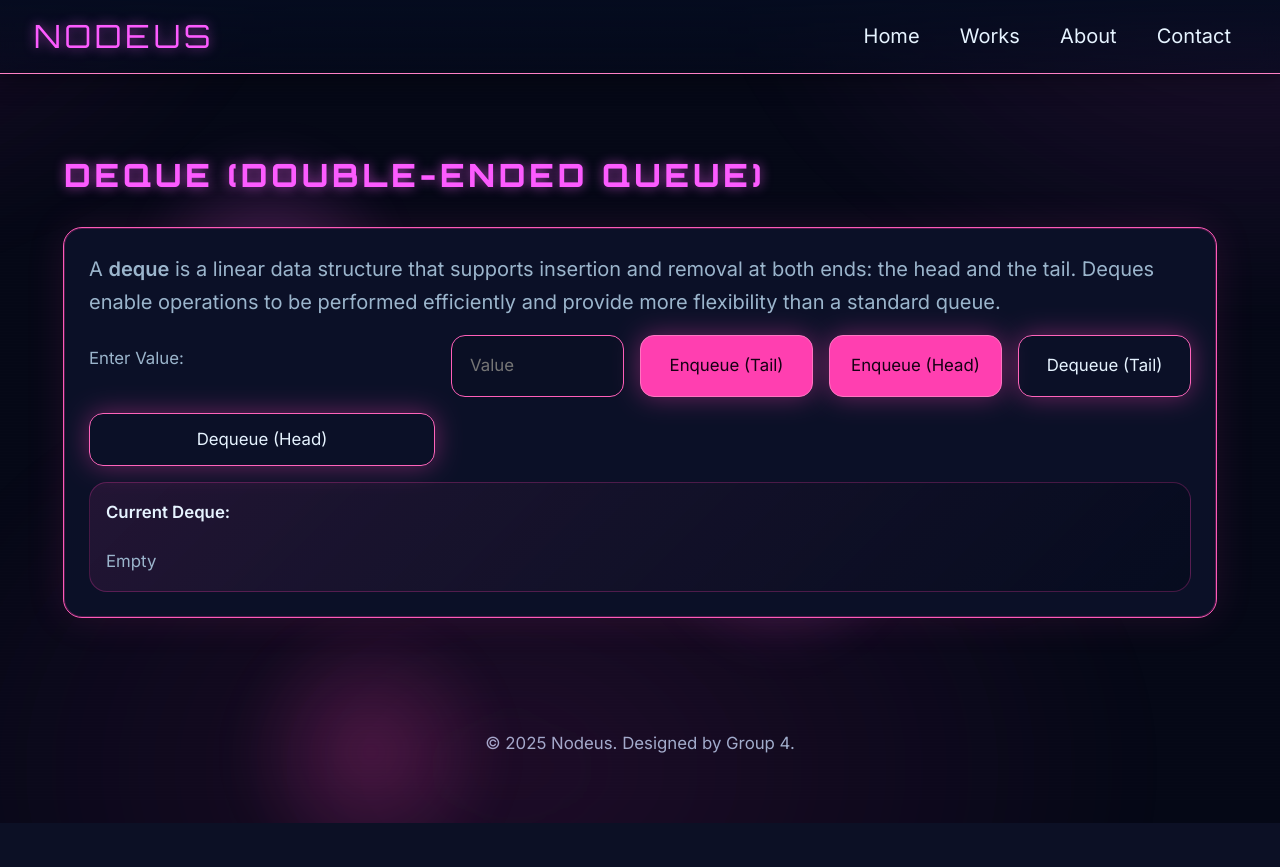
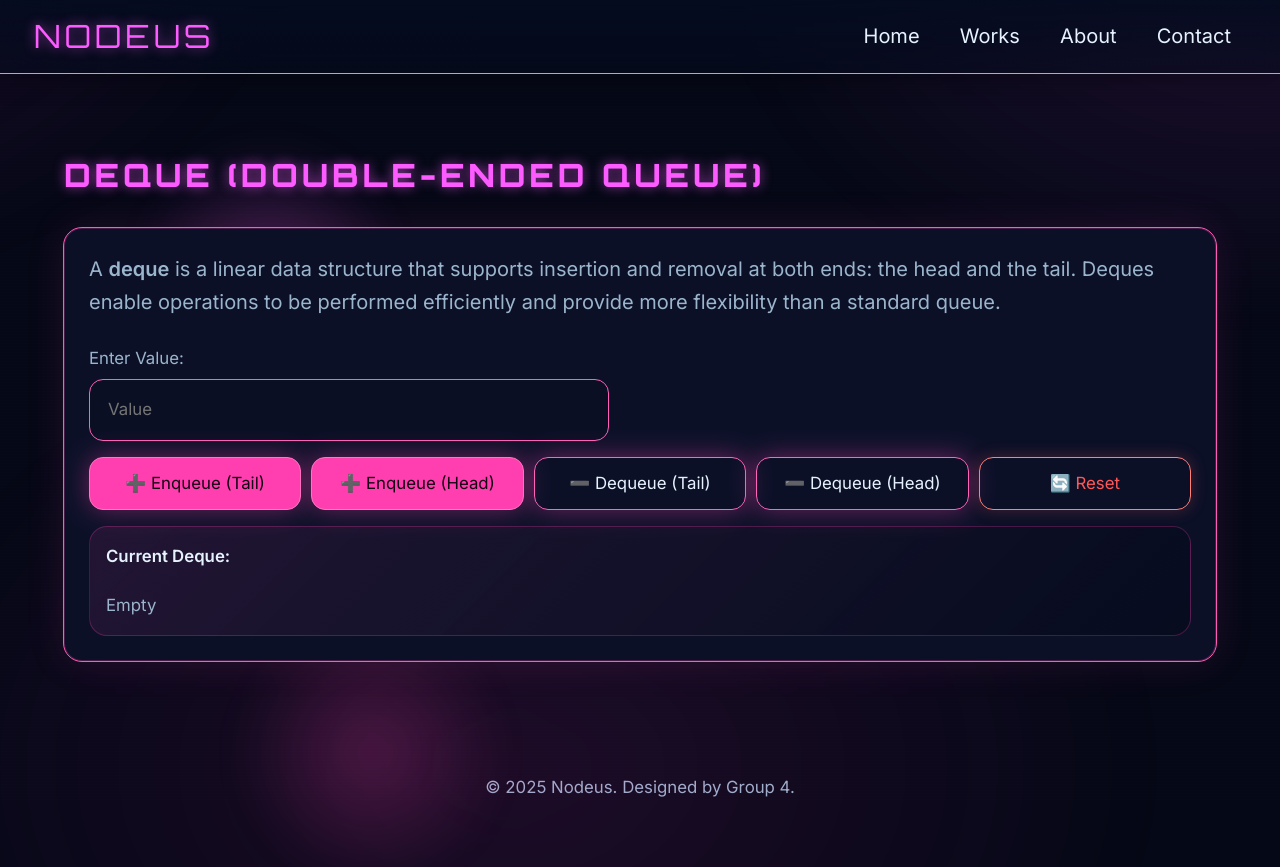
Before and after one commit to ZyS1b/DSA_Group4_LabExercise6, a Flask app: page /works/deque in a window 1280 px wide. Before the commit the page ends 823 px from the top, so only its background shows below. Run offline with Flask 3, Linux system fonts and the light colour scheme.

Commit message:
Added reset button to queue and deque pages

```diff
--- a/app.py
+++ b/app.py
@@ -139,8 +139,10 @@ def works():
 
 @app.route("/works/queue", methods=["GET", "POST"])
 def works_queue():
+    global queue_ds  # needed so we can reset the instance
     message = None
     category = None
+
     if request.method == "POST":
         action = request.form.get("action")
         value = (request.form.get("value") or "").strip()
@@ -153,6 +155,7 @@ def works_queue():
             else:
                 message = "Please enter a value to enqueue."
                 category = "warning"
+
         elif action == "dequeue":
             removed = queue_ds.dequeue()
             if removed is None:
@@ -161,6 +164,11 @@ def works_queue():
             else:
                 message = f"Dequeued: {removed}"
                 category = "success"
+
+        elif action == "reset":
+            queue_ds = Queue()
+            message = "Queue has been reset."
+            category = "success"
 
     items = queue_ds.display()
     return render_template(
@@ -172,22 +180,26 @@ def works_queue():
         category=category
     )
 
+
 @app.route("/works/deque", methods=["GET", "POST"])
 def works_deque():
+    global deque_ds  # needed so we can reset the instance
     message = None
     category = None
+
     if request.method == "POST":
         action = request.form.get("action")
         value = (request.form.get("value") or "").strip()
 
         if action == "enqueue":
             if value:
-                deque_ds.enqueue(value)
+                deque_ds.enqueue(value)  # tail
                 message = f"Enqueued at tail: {value}"
                 category = "success"
             else:
                 message = "Please enter a value."
                 category = "warning"
+
         elif action == "enqueue_head":
             if value:
                 deque_ds.enqueue_head(value)
@@ -196,14 +208,16 @@ def works_deque():
             else:
                 message = "Please enter a value."
                 category = "warning"
+
         elif action == "dequeue":
-            removed = deque_ds.dequeue()
+            removed = deque_ds.dequeue()  # tail
             if removed is None:
                 message = "Deque is empty."
                 category = "danger"
             else:
                 message = f"Dequeued at tail: {removed}"
                 category = "success"
+
         elif action == "dequeue_head":
             removed = deque_ds.dequeue_head()
             if removed is None:
@@ -212,6 +226,11 @@ def works_deque():
             else:
                 message = f"Dequeued at head: {removed}"
                 category = "success"
+
+        elif action == "reset":
+            deque_ds = Deque()
+            message = "Deque has been reset."
+            category = "success"
 
     items = deque_ds.display()
     return render_template(
--- a/static/style.css
+++ b/static/style.css
@@ -1,12 +1,3 @@
-/* ==========
-   Structa — Futuristic Neon Theme (Static Glows, Per-Page Backgrounds)
-   - Static aurora (no animations) to prevent lag
-   - Page background colors follow the page theme
-   - Smooth, slightly slower transitions
-   - Hovers blend with page bg (no black flips)
-   ========== */
-
-/* Typography, motion & spacing scales */
 :root{
   --bg:#050816;                  /* base background */
   --panel:#0b1027;
@@ -382,8 +373,6 @@ input:hover, textarea:hover{
   .nav-links.open{ display:flex; }
 }
 
-/* ===== FINAL EMAIL ICON FIX ===== */
-
 /* Explicitly style only avatar images */
 .member img.avatar {
   width: 120px;
@@ -449,3 +438,51 @@ input:hover, textarea:hover{
   transform: translateY(-1px);
   filter: brightness(1.6) drop-shadow(0 0 3px color-mix(in oklab, var(--accent), transparent 55%));
 }
+
+/* ==== Queue/Deque form layout (aligned & responsive) ==== */
+.tool-form{
+  display: grid;
+  gap: var(--space-3);
+  margin-top: var(--space-3);
+}
+
+.tool-form .field{
+  display: grid;
+  gap: var(--space-1);
+  max-width: 520px;
+}
+
+.actions{
+  display: grid;
+  gap: var(--space-2);
+}
+
+.actions-3{ grid-template-columns: repeat(auto-fit, minmax(160px, 1fr)); }
+.actions-5{ grid-template-columns: repeat(auto-fit, minmax(160px, 1fr)); }
+
+/* Equal height buttons and inputs */
+.actions button,
+.tool-form input{
+  min-height: 48px;
+}
+
+/* Reset button style (subtle red neon) */
+.btn-reset{
+  background: transparent;
+  color: var(--neon-red);
+  border: 1px solid color-mix(in oklab, var(--neon-red), #fff 20%);
+  box-shadow: 0 0 16px color-mix(in oklab, var(--neon-red), transparent 75%);
+}
+.btn-reset:hover{
+  background: color-mix(in oklab, var(--neon-red), var(--bg) 85%);
+  border-color: color-mix(in oklab, var(--neon-red), #fff 32%);
+  color: #ffd6d6;
+  box-shadow: 0 0 22px color-mix(in oklab, var(--neon-red), transparent 55%);
+}
+
+/* Tighten the big form row spacing on very wide screens */
+@media (min-width: 1040px){
+  .tool-form{
+    grid-template-columns: 1fr;
+  }
+}
--- a/templates/deque.html
+++ b/templates/deque.html
@@ -1,6 +1,7 @@
 {% extends "base.html" %}
 {% block content %}
 <h2 class="brand">Deque (Double-Ended Queue)</h2>
+
 <div class="card card-outline">
   <p>
     A <strong>deque</strong> is a linear data structure that supports insertion and removal at both ends:
@@ -8,13 +9,29 @@
     more flexibility than a standard queue.
   </p>
 
-  <form method="POST" class="grid form-grid-5">
-    <label for="dvalue" class="note">Enter Value:</label>
-    <input id="dvalue" type="text" name="value" placeholder="Value">
-    <button type="submit" name="action" value="enqueue" class="btn-deque">Enqueue (Tail)</button>
-    <button type="submit" name="action" value="enqueue_head" class="btn-deque">Enqueue (Head)</button>
-    <button type="submit" name="action" value="dequeue" class="btn-deque ghost">Dequeue (Tail)</button>
-    <button type="submit" name="action" value="dequeue_head" class="btn-deque ghost">Dequeue (Head)</button>
+  <form method="POST" class="tool-form">
+    <div class="field">
+      <label for="dvalue" class="note">Enter Value:</label>
+      <input id="dvalue" type="text" name="value" placeholder="Value">
+    </div>
+
+    <div class="actions actions-5">
+      <button type="submit" name="action" value="enqueue" class="btn-deque">
+        <span class="icon">➕</span> Enqueue (Tail)
+      </button>
+      <button type="submit" name="action" value="enqueue_head" class="btn-deque">
+        <span class="icon">➕</span> Enqueue (Head)
+      </button>
+      <button type="submit" name="action" value="dequeue" class="btn-deque ghost">
+        <span class="icon">➖</span> Dequeue (Tail)
+      </button>
+      <button type="submit" name="action" value="dequeue_head" class="btn-deque ghost">
+        <span class="icon">➖</span> Dequeue (Head)
+      </button>
+      <button type="submit" name="action" value="reset" class="btn-reset">
+        <span class="icon">🔄</span> Reset
+      </button>
+    </div>
   </form>
 
   <div class="panel">
--- a/templates/index.html
+++ b/templates/index.html
@@ -2,7 +2,7 @@
 {% block content %}
 <section class="hero">
   <div>
-    <h1>Nodeus: Where Logic Inspires Innovation.</h1>
+    <h1>NODEUS: Where Logic Inspires Innovation.</h1>
     <p class="subtitle">
       Welcome! We are <strong>Group 4</strong> — a team of nine students demonstrating skill and curiosity in
       Data Structures & Algorithms and modern web development practices through this portfolio project.
```
Also changed, not shown: templates/queue.html (+18 -5 lines).
